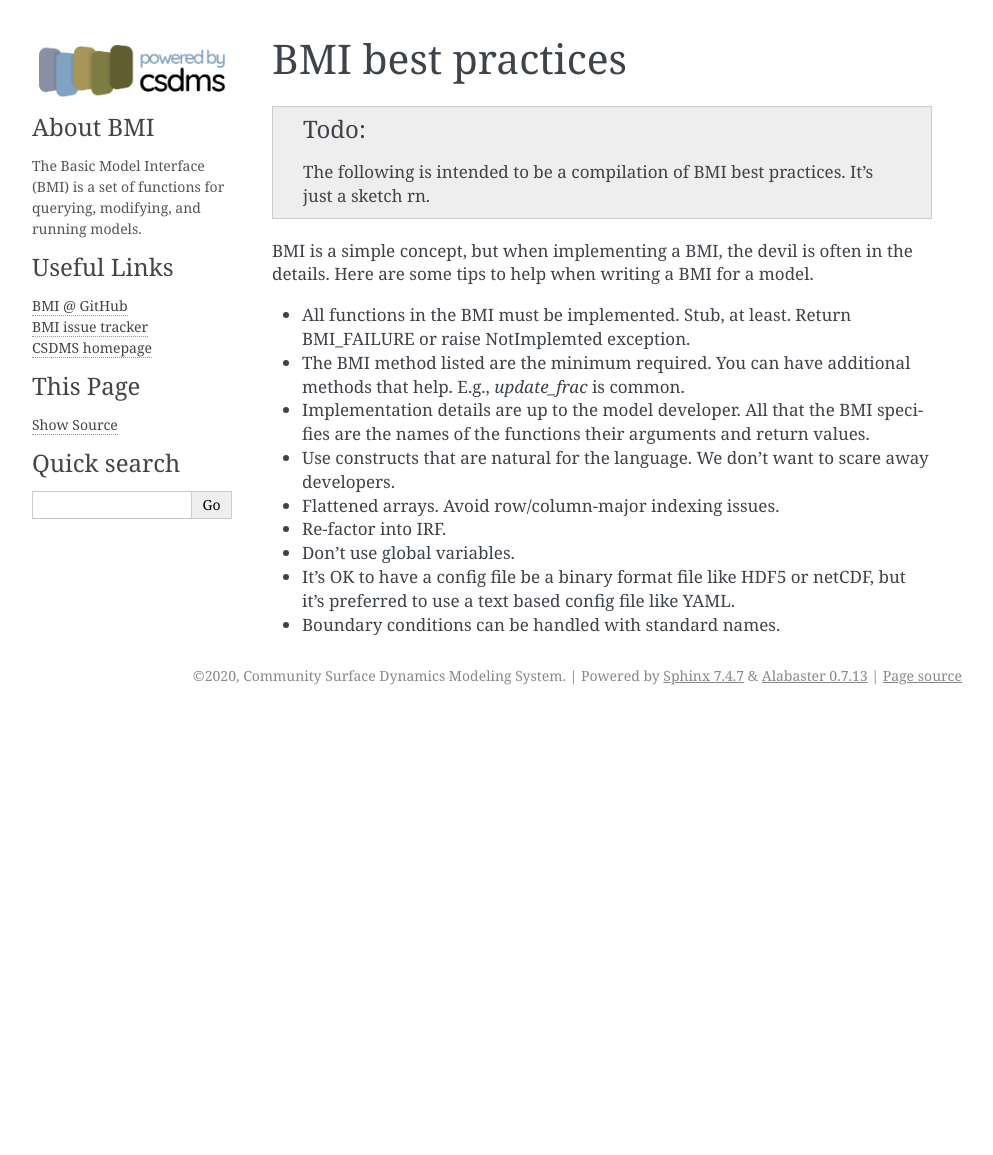
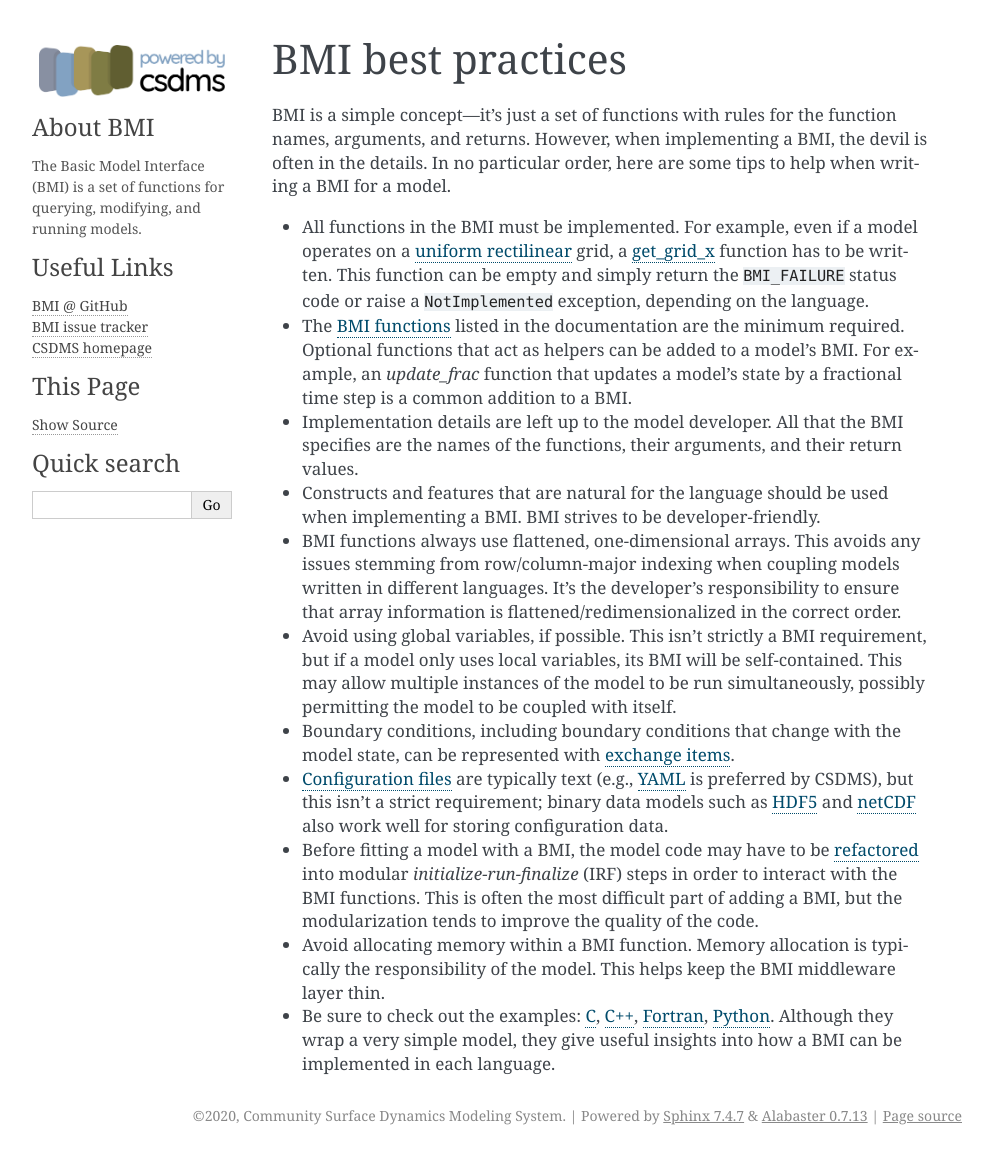
Before and after one commit to csdms/bmi, a Sphinx documentation site: the page built from docs/source/bmi.implementation.rst, in a window 1280 px wide. Shown: the whole page, without its empty margins (148-1141 px from the left). Built offline with Sphinx 7.4.7, drawn with Linux system fonts in a browser that asks for light colours; formulas are drawn with MathJax 3; before the commit the page ends 900 px from its top, so only the background shows below that.

Commit message:
Complete BMI best practices section

```diff
--- a/docs/source/bmi.implementation.rst
+++ b/docs/source/bmi.implementation.rst
@@ -3,28 +3,73 @@
 BMI best practices
 ==================
 
-.. todo::
+BMI is a simple concept---it's just a set of functions
+with rules for the function names, arguments, and returns.
+However, when implementing a BMI, the devil is often in the details.
+In no particular order,
+here are some tips to help when writing a BMI for a model.
 
-   The following is intended to be a compilation of BMI best practices.
-   It's just a sketch rn.
+* All functions in the BMI must be implemented. For example, even if a
+  model operates on a :ref:`uniform rectilinear <uniform_rectilinear>`
+  grid, a :ref:`get_grid_x` function has to be written. This function
+  can be empty and simply return the ``BMI_FAILURE`` status code or
+  raise a ``NotImplemented`` exception, depending on the language.
 
-BMI is a simple concept,
-but when implementing a BMI,
-the devil is often in the details.
-Here are some tips to help when writing a BMI for a model.
+* The :ref:`BMI functions <basic_model_interface>` listed in the
+  documentation are the minimum required. Optional functions that act
+  as helpers can be added to a model's BMI. For example, an
+  `update_frac` function that updates a model's state by a fractional
+  time step is a common addition to a BMI.
 
-* All functions in the BMI must be implemented. Stub, at least. Return
-  BMI_FAILURE or raise NotImplemted exception.
-* The BMI method listed are the minimum required. You can have
-  additional methods that help. E.g., `update_frac` is common.
-* Implementation details are up to the model developer. All that the
-  BMI specifies are the names of the functions their arguments and
-  return values.
-* Use constructs that are natural for the language. We don’t want to
-  scare away developers.
-* Flattened arrays. Avoid row/column-major indexing issues.
-* Re-factor into IRF.
-* Don’t use global variables.
-* It’s OK to have a config file be a binary format file like HDF5 or
-  netCDF, but it’s preferred to use a text based config file like YAML.
-* Boundary conditions can be handled with standard names.
+* Implementation details are left up to the model developer. All that
+  the BMI specifies are the names of the functions, their arguments,
+  and their return values.
+
+* Constructs and features that are natural for the language should be
+  used when implementing a BMI. BMI strives to be developer-friendly.
+
+* BMI functions always use flattened, one-dimensional arrays. This
+  avoids any issues stemming from row/column-major indexing when
+  coupling models written in different languages. It's the developer's
+  responsibility to ensure that array information is
+  flattened/redimensionalized in the correct order.
+
+* Avoid using global variables, if possible. This isn't strictly a BMI
+  requirement, but if a model only uses local variables, its BMI will
+  be self-contained. This may allow multiple instances of the model to
+  be run simultaneously, possibly permitting the model to be coupled
+  with itself.
+
+* Boundary conditions, including boundary conditions that change with
+  the model state, can be represented with :term:`exchange items
+  <exchange item>`.
+
+* :term:`Configuration files <configuration file>` are typically text
+  (e.g., `YAML`_ is preferred by CSDMS), but this isn't a strict
+  requirement; binary data models such as `HDF5`_ and `netCDF`_ also
+  work well for storing configuration data.
+
+* Before fitting a model with a BMI, the model code may have to be
+  :term:`refactored <refactor>` into modular *initialize-run-finalize*
+  (IRF) steps in order to interact with the BMI functions. This is often
+  the most difficult part of adding a BMI, but the modularization
+  tends to improve the quality of the code.
+
+* Avoid allocating memory within a BMI function. Memory allocation is
+  typically the responsibility of the model. This helps keep the BMI
+  middleware layer thin.
+
+* Be sure to check out the examples: `C`_, `C++`_, `Fortran`_, `Python`_. Although
+  they wrap a very simple model, they give useful insights into how a
+  BMI can be implemented in each language.
+
+
+.. Links:
+
+.. _YAML: https://yaml.org/
+.. _HDF5: https://www.hdfgroup.org/solutions/hdf5/
+.. _netCDF: https://www.unidata.ucar.edu/software/netcdf/
+.. _C: https://github.com/csdms/bmi-example-c
+.. _C++: https://github.com/csdms/bmi-example-cxx
+.. _Fortran: https://github.com/csdms/bmi-example-fortran
+.. _Python: https://github.com/csdms/bmi-example-python
--- a/docs/source/glossary.rst
+++ b/docs/source/glossary.rst
@@ -155,6 +155,12 @@ A glossary of terms used with BMI.
       The number of dimensions of a model grid. A scalar has rank 0, a
       vector has rank 1, a rectilinear grid has rank 2, etc.
 
+   refactor
+
+      The act of modifying the internals of a program without changing
+      the external behaviors of the program. Refactoring is often done
+      to clean up code and improve its performance.
+
    Standard Names
 
       A semantic mediation technology developed at CSDMS for precisely
```
